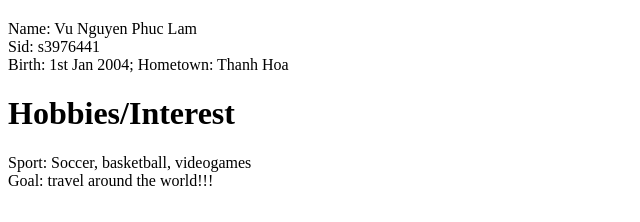
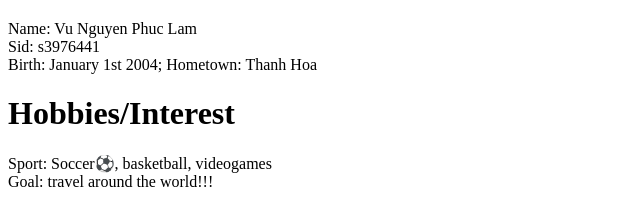
Before and after one commit to phuclam2612/phuclam2612.github.io, a plain HTML site: page index.html in a window 1280 px wide. Shown: the part 538-760 px from the top of the page, without its empty margins (0-640 px from the left). Drawn offline with Linux system fonts and the light colour scheme.

Commit message:
Update index.html

```diff
--- a/index.html
+++ b/index.html
@@ -17,10 +17,10 @@
     <br>
     <p2>Sid: s3976441</p2>
     <br>
-    <p3>Birth: 1st Jan 2004; Hometown: Thanh Hoa</p3>
+    <p3>Birth: January 1st 2004; Hometown: Thanh Hoa</p3>
     <br>
     <h1>Hobbies/Interest</h1>
-    <p1>Sport: Soccer, basketball, videogames</p1>
+    <p1>Sport: Soccer⚽, basketball, videogames</p1>
     <br>
     <p2>Goal: travel around the world!!!</p2>
 </body>
```
